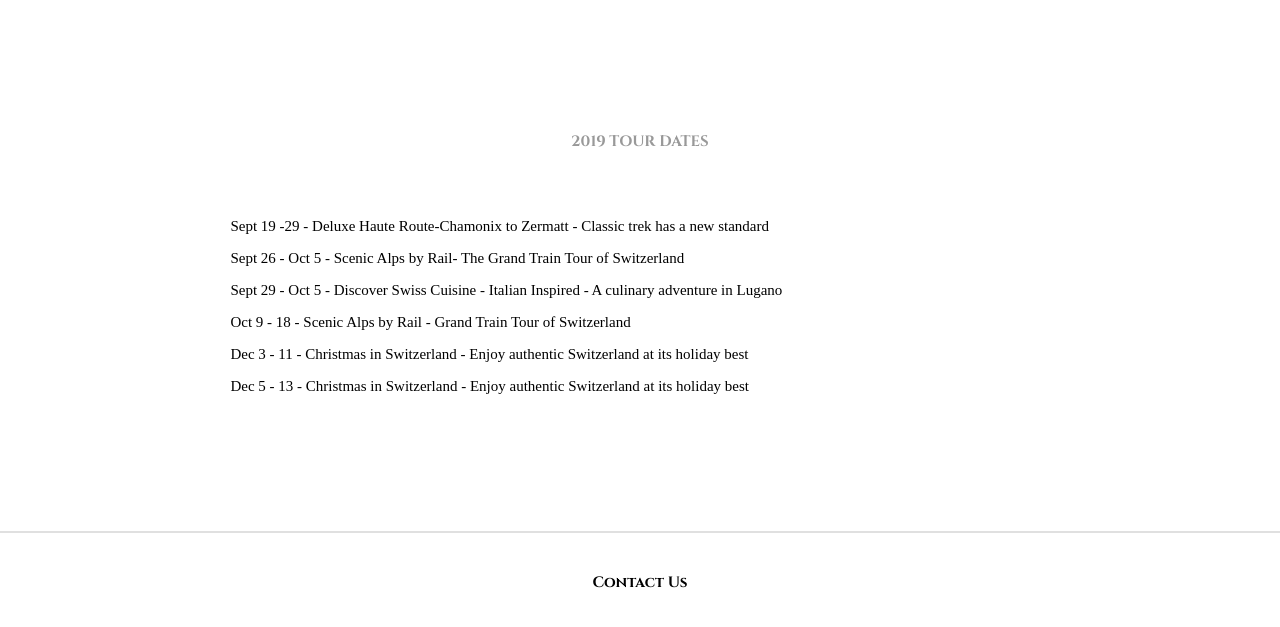
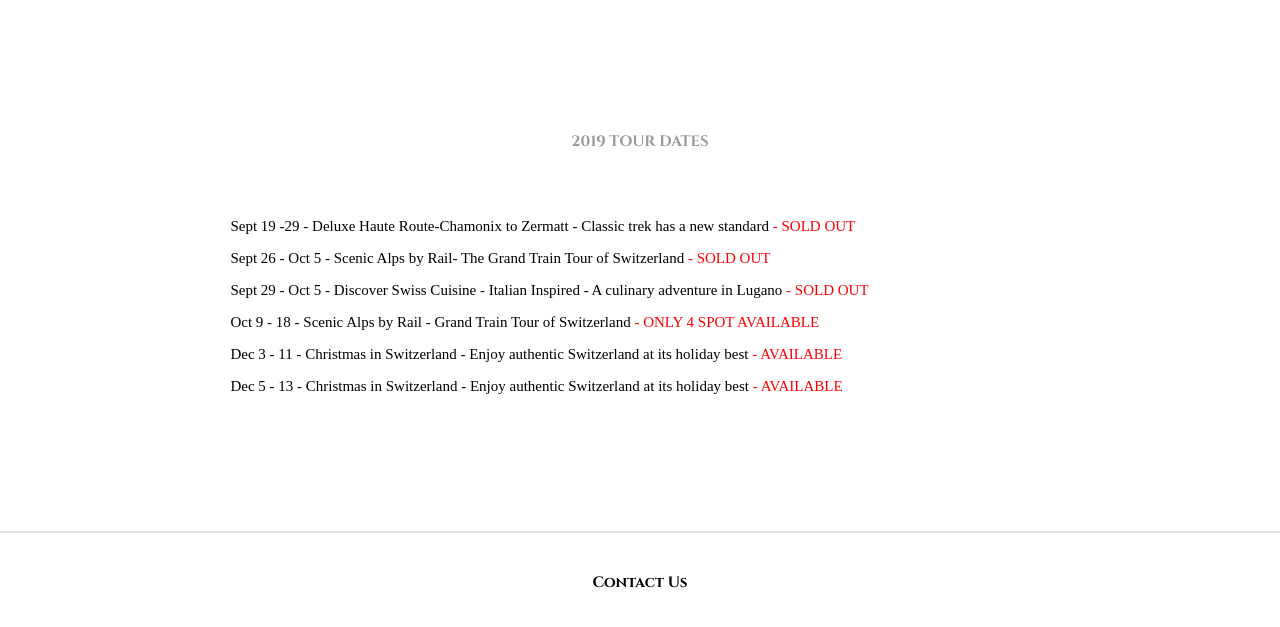
Before and after one commit to Skrawl2K/Excursion-in-the-Alps, a plain HTML site: page index.html in a window 1280 px wide. Shown: the part 1189-1816 px from the top of the page. Drawn offline with Linux system fonts and the light colour scheme.

Commit message:
pre 16h meeting update

```diff
--- a/assets/css/style.css
+++ b/assets/css/style.css
@@ -205,6 +205,14 @@ main article:nth-of-type(2) section ul li {
     padding-top: 1em;
 }
 
+main article:nth-of-type(2) section ul li span:nth-of-type(1) {
+    color: red;
+}
+
+main article:nth-of-type(2) section ul li span:nth-of-type(5) {
+    color: green;
+}
+
 /* ===================== Footer Style ============================== */
 
 footer {
--- a/index.html
+++ b/index.html
@@ -57,13 +57,19 @@
             <h2>2019 TOUR DATES</h2>
             <section>
                 <ul>
-                    <li>Sept 19 -29 - Deluxe Haute Route-Chamonix to Zermatt - Classic trek has a new standard</li>
-                    <li>Sept 26 - Oct 5 - Scenic Alps by Rail- The Grand Train Tour of Switzerland</li>
-                    <li>Sept 29 - Oct 5 - Discover Swiss Cuisine - Italian Inspired - A culinary adventure in Lugano
+                    <li>Sept 19 -29 - Deluxe Haute Route-Chamonix to Zermatt - Classic trek has a new standard <span> -
+                            SOLD OUT</span></li>
+                    <li>Sept 26 - Oct 5 - Scenic Alps by Rail- The Grand Train Tour of Switzerland<span> - SOLD
+                            OUT</span></li>
+                    <li>Sept 29 - Oct 5 - Discover Swiss Cuisine - Italian Inspired - A culinary adventure in
+                        Lugano<span> - SOLD OUT</span>
                     </li>
-                    <li>Oct 9 - 18 - Scenic Alps by Rail - Grand Train Tour of Switzerland</li>
-                    <li>Dec 3 - 11 - Christmas in Switzerland - Enjoy authentic Switzerland at its holiday best</li>
-                    <li>Dec 5 - 13 - Christmas in Switzerland - Enjoy authentic Switzerland at its holiday best</li>
+                    <li>Oct 9 - 18 - Scenic Alps by Rail - Grand Train Tour of Switzerland <span> - ONLY 4 SPOT
+                            AVAILABLE</span></li>
+                    <li>Dec 3 - 11 - Christmas in Switzerland - Enjoy authentic Switzerland at its holiday best
+                        <span> - AVAILABLE</span></li>
+                    <li>Dec 5 - 13 - Christmas in Switzerland - Enjoy authentic Switzerland at its holiday best
+                        <span> - AVAILABLE</span></li>
                 </ul>
             </section>
         </article>
```
